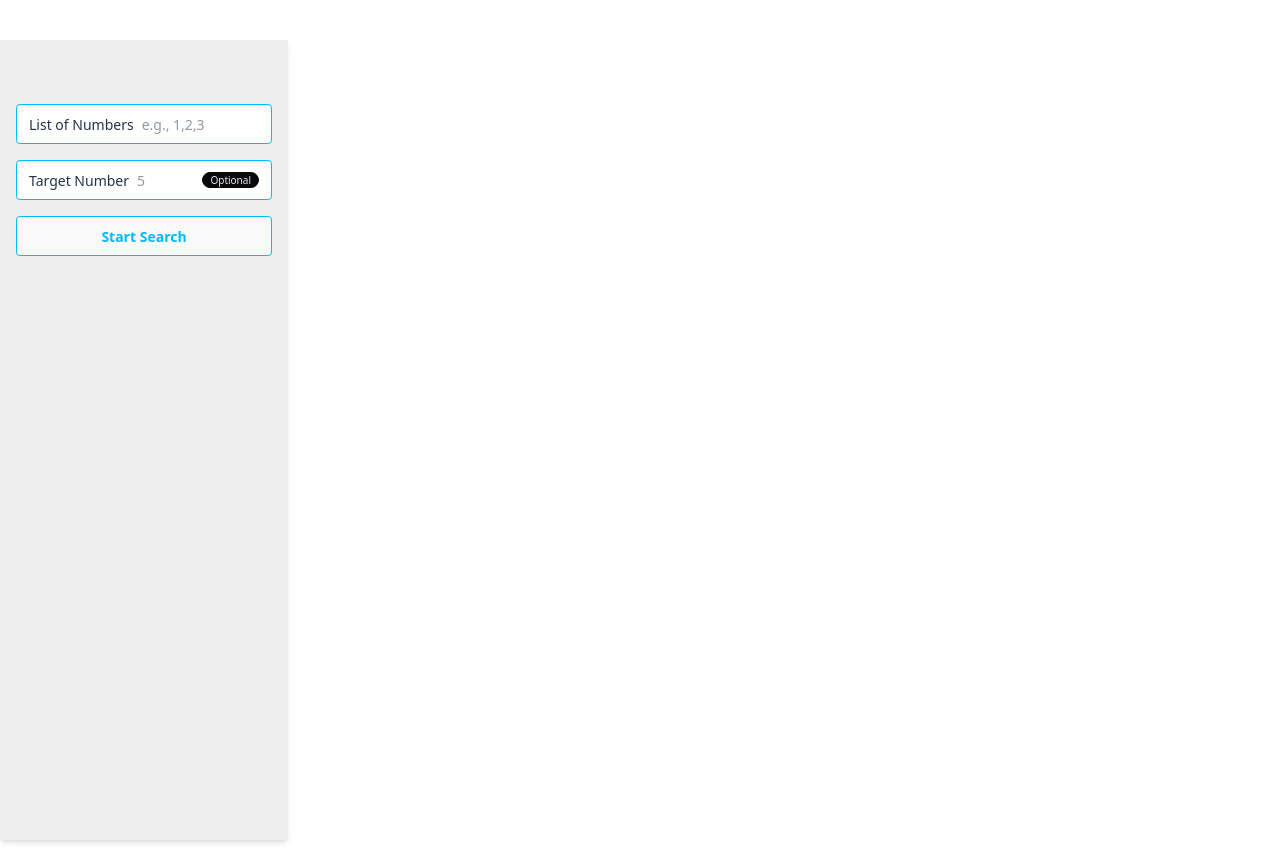
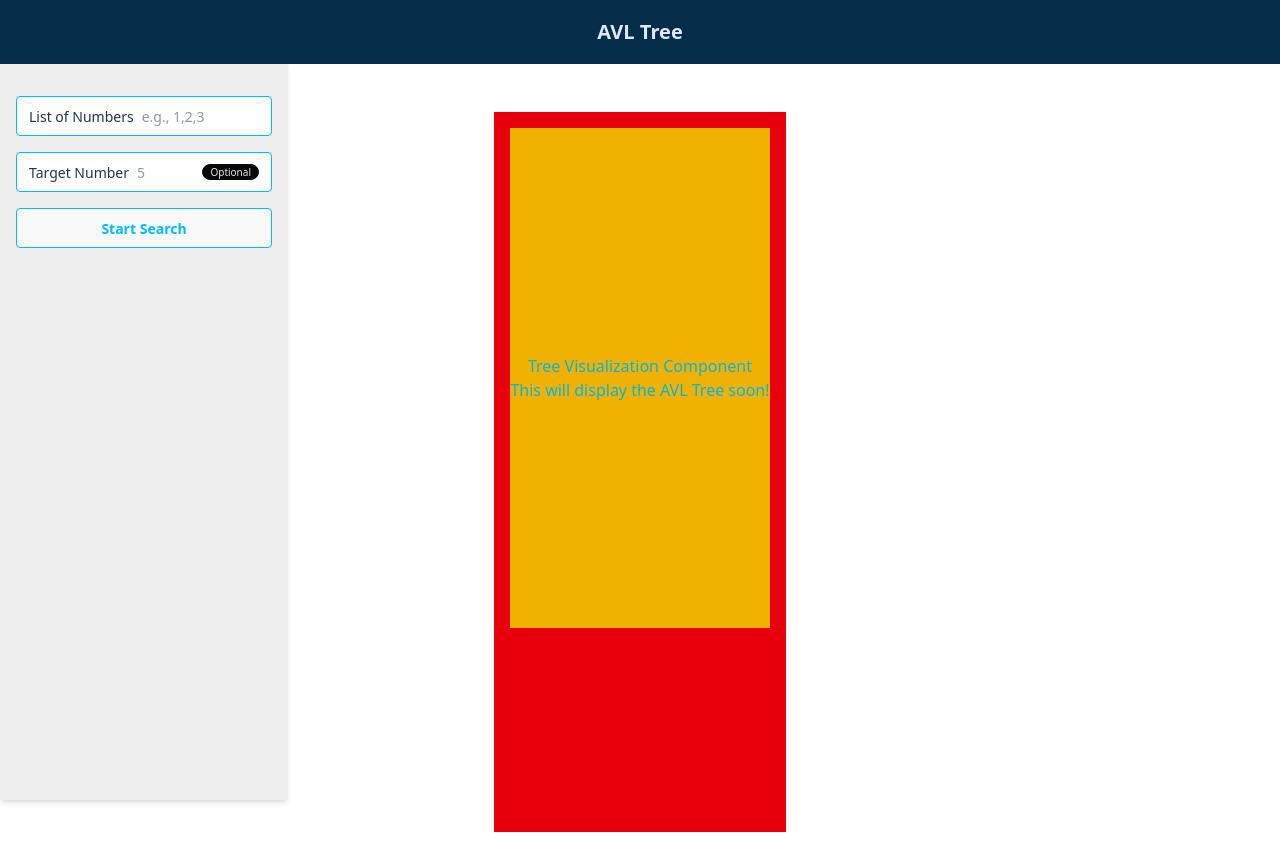
Before and after one commit to eshr4q/BST-visualizer, a React (Vite) app: page / in a window 1280 px wide. Built offline with nearby package versions, Linux system fonts and the light colour scheme.

Commit message:
tree visualization

```diff
--- a/package.json
+++ b/package.json
@@ -12,6 +12,7 @@
   "dependencies": {
     "@tailwindcss/vite": "^4.0.9",
     "react": "^19.0.0",
+    "react-d3-tree": "^3.6.6",
     "react-dom": "^19.0.0",
     "tailwindcss": "^4.0.9"
   },
--- a/src/App.tsx
+++ b/src/App.tsx
@@ -5,14 +5,16 @@ import { useState } from 'react';
 import { TreeNode } from './utils/binaryTree';
 import { insert, getHeight } from './utils/binaryTree';
 import { printTree } from './utils/binaryTree';
+import TreeVisualization from './components/TreeVisualization';
 
 function App() {
 
   const [root, setRoot] = useState<TreeNode | null>(null);
 
   return (
-    <div className="min-h-screen flex">
-      {/* <Header /> */}
+    <div className="min-h-screen flex flex-col">
+      <Header />
+      <div className="flex flex-1 pt-20">
       <InputForm onSubmit={(array, target) => {
         console.log("Received in App:", array, target);
         let newRoot: TreeNode | null = null;
@@ -23,12 +25,16 @@ function App() {
         console.log("Tree height:", getHeight(newRoot));
         console.log("Tree structure:");
         printTree(newRoot);
-      }} />
-      <main className="flex-grow p-4 ml-72">
+      }}
+      />
+
+      <main className="flex-1 p-4 bg-red-600 overflow-y-auto">
         {/* Binary Search Visualization goes here */}
-        {root && <div>Tree height: {getHeight(root)}</div>}
+        {/* {root && <div>Tree height: {getHeight(root)}</div>} */}
+        <TreeVisualization root={root} />
       </main>
-    </div>
+      </div>
+      </div>
   );
 }
 
--- a/src/components/Header.tsx
+++ b/src/components/Header.tsx
@@ -1,7 +1,7 @@
 const Header = () => {
     return (
-      <header className="fixed top-0 left-0 w-full z-10">
-        <div className="navbar bg-info-content text-primary-content px-4 justify-center">
+      <header className="fixed top-0 left-0 w-full z-10 h-16">
+        <div className="navbar bg-info-content text-primary-content px-4 justify-center h-full">
           <h2 className="text-xl font-bold"> AVL Tree </h2>
         </div>
       </header>
--- a/src/components/InputForm.tsx
+++ b/src/components/InputForm.tsx
@@ -32,7 +32,7 @@ interface InputFormProps {
     };
 
     return (
-      <aside className="w-full md:w-72 p-4 pt-16 bg-base-300 hidden md:block lg:fixed h-screen top-10 left-0 z-0 shadow-md">
+      <aside className="w-72 p-4 pt-24 bg-base-300 fixed top-0 left-0 h-screen shadow-md z-0 overflow-y-auto">
         <form className="space-y-4" onSubmit={(e) => handleSubmit(e)}>
           <div>
             <label className="input input-info input-md flex items-center gap-2">
--- /dev/null
+++ b/src/components/TreeVisualization.tsx
@@ -0,0 +1,76 @@
+import React from 'react';
+import Tree, { RawNodeDatum, TreeNodeDatum } from 'react-d3-tree';
+
+
+interface AVLTreeNode {
+  value: number;
+  height: number;
+  left: AVLTreeNode | null;
+  right: AVLTreeNode | null;
+}
+
+
+interface TreeVisualizationProps {
+  root: AVLTreeNode | null;
+}
+
+const TreeVisualization: React.FC<TreeVisualizationProps> = ({ root }) => {
+
+  const convertToTreeData = (node: AVLTreeNode | null): RawNodeDatum | undefined => {
+    if (!node) return undefined;
+    return {
+      name: node.value.toString(),
+      attributes: { height: node.height },
+      children: [
+        convertToTreeData(node.left),
+        convertToTreeData(node.right),
+      ].filter(child => child !== undefined) as RawNodeDatum[],
+    };
+  };
+
+
+  const renderCustomNodeElement = ({ nodeDatum }: { nodeDatum: TreeNodeDatum }) => (
+    <g>
+      <circle r={15} fill="lightblue" />
+      <text fill="black" strokeWidth="0" x="0" y="5" textAnchor="middle">
+        {nodeDatum.name}
+      </text>
+      {nodeDatum.attributes?.height && (
+        <text fill="black" strokeWidth="0" x="0" y="25" textAnchor="middle">
+          h: {nodeDatum.attributes.height}
+        </text>
+      )}
+    </g>
+  );
+
+
+  const renderTree = () => {
+    const treeData = convertToTreeData(root);
+    return (
+      <div className="w-full h-[300px] bg-blue-700">
+        <Tree
+          data={treeData}
+          orientation="vertical"
+          translate={{ x: 300, y: 50 }}
+          separation={{ siblings: 1, nonSiblings: 1 }}
+          nodeSize={{ x: 150, y: 100 }}
+          zoomable={true}
+          renderCustomNodeElement={renderCustomNodeElement}
+        />
+      </div>
+    );
+  };
+
+  return (
+    <div className="w-full h-[500px] bg-yellow-500 flex items-center justify-center">
+      {root ? renderTree() : (
+        <div className="text-cyan-500 text-center">
+          <h2>Tree Visualization Component</h2>
+          <p>This will display the AVL Tree soon!</p>
+        </div>
+      )}
+    </div>
+  );
+};
+
+export default TreeVisualization;
```
Also changed, not shown: 1 other file (tests, documents, lock files or other folders).
